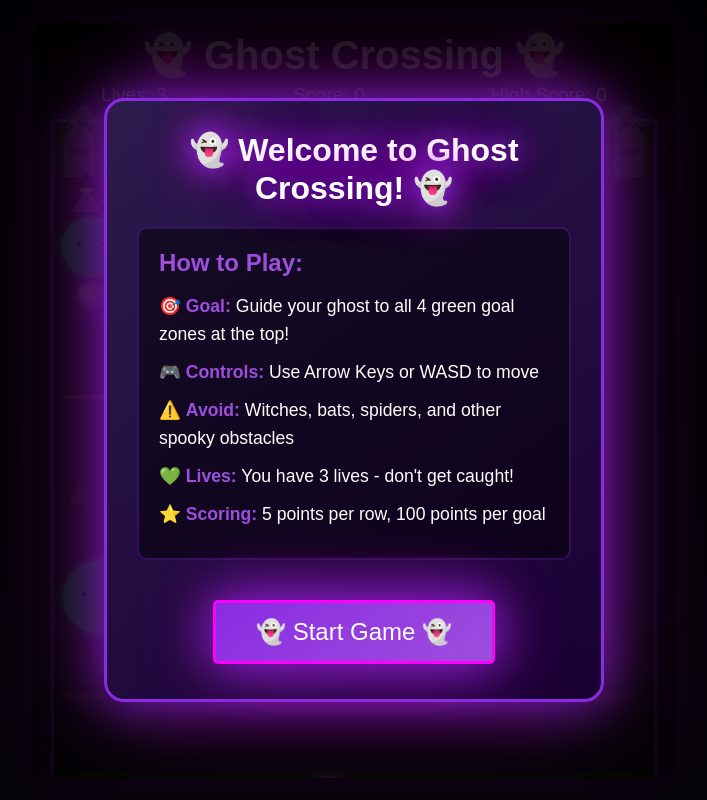
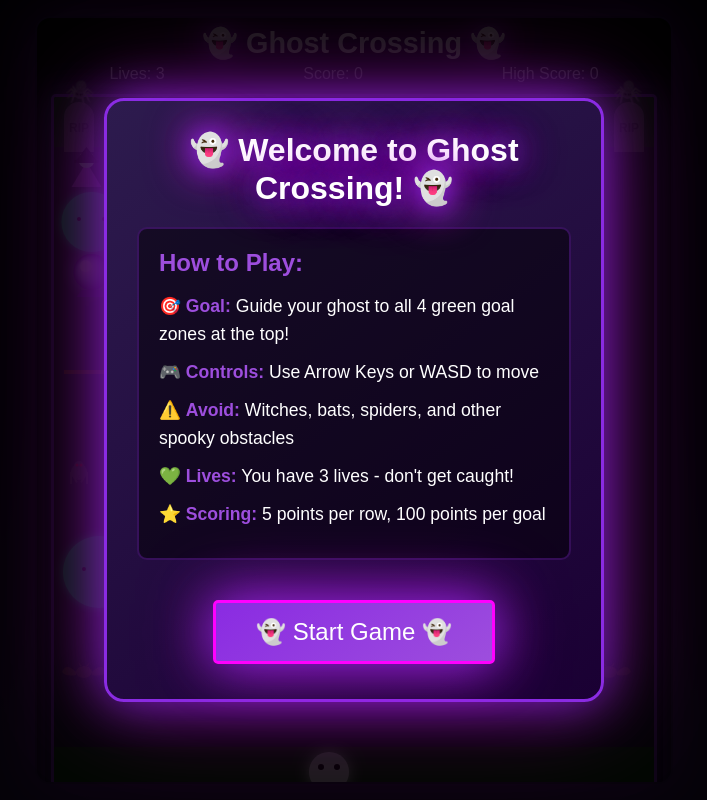
Before and after one commit to tubb-han/kiro-crossing, a plain HTML site: page index.html in a window 1280 px wide. Shown: the whole page, without its empty margins (286-993 px from the left). Drawn offline with Linux system fonts and the light colour scheme.

Commit message:
Optimize desktop/laptop layout - reduce padding and scale elements to fit screen better

```diff
--- a/style.css
+++ b/style.css
@@ -297,13 +297,64 @@ button:active {
     }
 }
 
-/* Responsive adjustments */
-@media (max-height: 900px) {
+/* Desktop/Laptop optimizations */
+@media (min-width: 769px) {
+    body {
+        padding: 5px;
+    }
+
     .game-container {
         padding: 10px;
+        max-height: 96vh;
     }
 
     h1 {
+        font-size: 2em;
+        margin-bottom: 8px;
+    }
+
+    .info {
+        font-size: 1em;
+        margin-bottom: 8px;
+    }
+
+    .canvas-frame {
+        padding: 8px;
+    }
+
+    .canvas-frame::before,
+    .canvas-frame::after {
+        font-size: 1.5em;
+    }
+
+    .controls {
+        margin-top: 8px;
+    }
+
+    .controls p {
+        margin-bottom: 6px;
+        font-size: 0.9em;
+    }
+
+    button {
+        padding: 8px 16px;
+        font-size: 0.9em;
+    }
+
+    .haunted-house {
+        transform: translateX(-50%) scale(0.7);
+        opacity: 0.25;
+    }
+}
+
+/* Responsive adjustments for shorter screens */
+@media (max-height: 900px) and (min-width: 769px) {
+    .game-container {
+        padding: 8px;
+    }
+
+    h1 {
+        font-size: 1.8em;
         margin-bottom: 5px;
     }
 
@@ -312,11 +363,11 @@ button:active {
     }
 
     .canvas-frame {
-        padding: 8px;
+        padding: 6px;
     }
 
     .controls {
-        margin-top: 8px;
+        margin-top: 6px;
     }
 }
 
```
